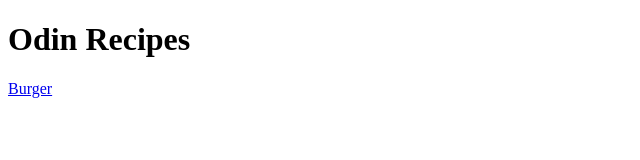
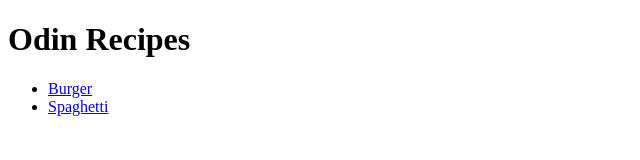
Before and after one commit to IlyasWB1/odin-recipes, a plain HTML site: page index.html in a window 1280 px wide. Shown: the whole page, without its empty margins (0-640 px from the left). Drawn offline with Linux system fonts and the light colour scheme.

Commit message:
Added 2 recipe options

```diff
--- a/index.html
+++ b/index.html
@@ -6,6 +6,9 @@
     </head>
     <body>
         <h1>Odin Recipes</h1>
-        <a href="recipes/burger.html">Burger</a>
+        <ul>
+            <li><a href="recipes/burger.html">Burger</a></li>
+            <li><a href="recipes/spaghetti.html">Spaghetti</a></li>
+        </ul>
     </body>
 </html>
```
